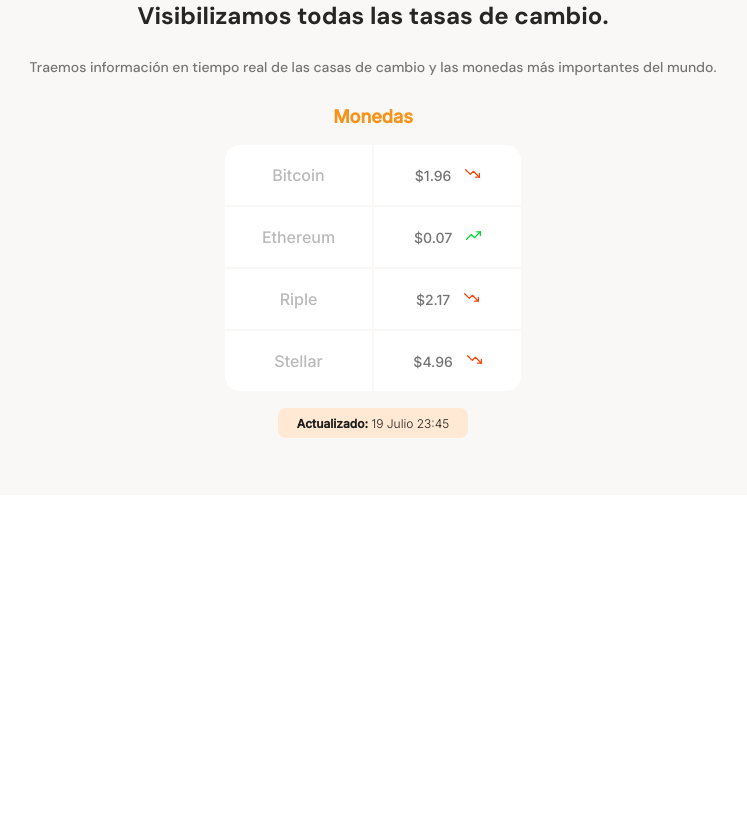
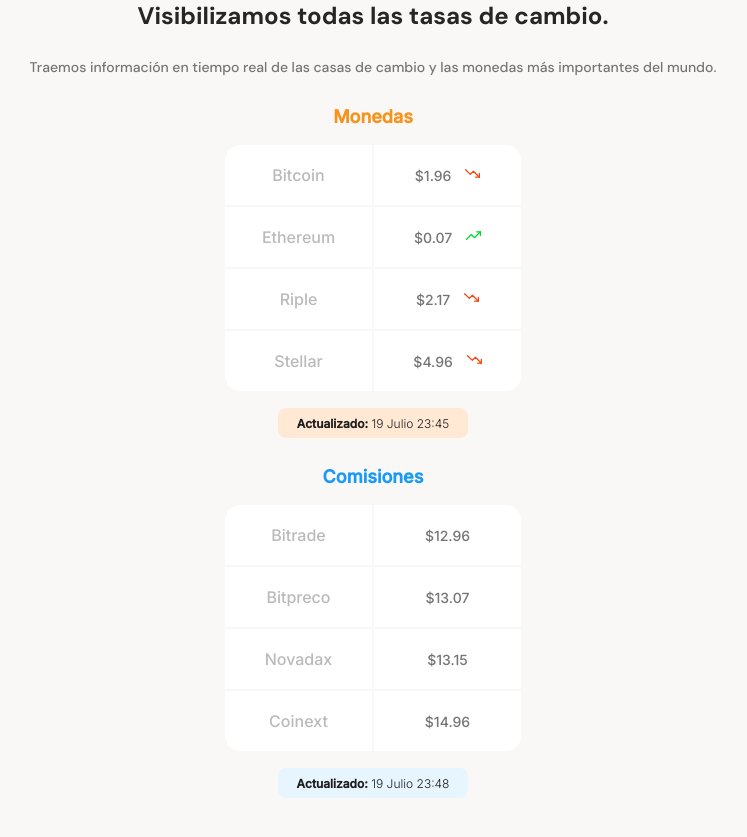
Before and after one commit to isaiorellana-dev/BataBit, a plain HTML site: page index.html in a window 1280 px wide. Shown: the part 661-1498 px from the top of the page, without its empty margins (267-1014 px from the left). Before the commit the page ends 1156 px from the top, so only its background shows below. Drawn offline with Linux system fonts and the light colour scheme.

Commit message:
Agrego la tabla comisiones y modifico las clases

```diff
--- a/css/styles.css
+++ b/css/styles.css
@@ -94,7 +94,7 @@ header img {
   margin-left: 10px;
   background-image: url(../assets/icons/down-arrow.svg);
 }
-/*Seccion 1 del main*/
+/*SeMCion 1 del main*/
 main {
   width: 100%;
   height: auto;
@@ -137,8 +137,8 @@ main {
   line-height: 1.6rem;
   color: #757575;
 }
-/*Tabla*/
-.main-currency-table {
+/*Tabla Monedas*/
+.main-MC-table {
   width: 70%;
   min-width: 235px;
   max-width: 500px;
@@ -146,25 +146,25 @@ main {
   margin: 0 auto;
   font-family: "Inter", sans-serif;
 }
-.main-currency-table .currency-table--title {
+.main-MC-table .MC-table--title {
   margin-bottom: 15px;
   font-size: 1.8rem;
   font-weight: bold;
   line-height: 2.3rem;
   color: var(--bitcoin-orange);
 }
-.currency-table--container {
+.MC-table--container {
   width: 90%;
   min-width: 230px;
   max-width: 300px;
   height: 250px;
   margin: 0 auto;
 }
-.currency-table--container table {
+.MC-table--container table {
   width: 100%;
   height: 100%;
 }
-.currency-table--container td {
+.MC-table--container td {
   width: 40%;
   font-size: 1.6rem;
   font-weight: 500;
@@ -172,25 +172,25 @@ main {
   color: var(--gray);
   background-color: var(--just-white);
 }
-.currency-table--container .table__top-left {
+.MC-table--container .table__top-left {
   border-radius: 15px 0 0 0;
 }
-.currency-table--container .table__top-right {
+.MC-table--container .table__top-right {
   border-radius: 0 15px 0 0;
 }
-.currency-table--container .table__bottom-left {
+.MC-table--container .table__bottom-left {
   border-radius: 0 0 0 15px;
 }
-.currency-table--container .table__bottom-right {
+.MC-table--container .table__bottom-right {
   border-radius: 0 0 15px 0;
 }
-.currency-table--container .table__right {
+.MC-table--container .table__right {
   font-size: 1.4rem;
   font-weight: normal;
   line-height: 1.7rem;
   color: #757575;
 }
-.currency-table--container .down {
+.MC-table--container .down {
   display: inline-block;
   width: 15px;
   height: 15px;
@@ -200,7 +200,7 @@ main {
   background-position: center;
   background-repeat: no-repeat;
 }
-.currency-table--container .up {
+.MC-table--container .up {
   display: inline-block;
   width: 15px;
   height: 15px;
@@ -210,19 +210,41 @@ main {
   background-position: center;
   background-repeat: no-repeat;
 }
-.currency-table--date {
+.MC-table--date {
   width: 190px;
   height: 30px;
   margin: 0 auto;
   margin-top: 15px;
   padding: 8px;
-
   background-color: var(--soft-orange);
   border-radius: 8px;
 }
-.currency-table--date p {
+.MC-table--date p {
   font-size: 1.2rem;
   font-weight: 300;
   line-height: 1.5rem;
   color: var(--warm-black);
 }
+/*Tabla Comision*/
+.main-MC-table .C-table--title {
+  margin-bottom: 15px;
+  font-size: 1.8rem;
+  font-weight: bold;
+  line-height: 2.3rem;
+  color: var(--secondary-blue);
+}
+.C-table--date {
+  width: 190px;
+  height: 30px;
+  margin: 0 auto;
+  margin-top: 15px;
+  padding: 8px;
+  background-color: var(--soft-blue);
+  border-radius: 8px;
+}
+.C-table--date p {
+  font-size: 1.2rem;
+  font-weight: 300;
+  line-height: 1.5rem;
+  color: var(--warm-black);
+}
--- a/index.html
+++ b/index.html
@@ -37,9 +37,9 @@
           </p>
         </div>
         <section class="main-tables-container">
-          <div class="main-currency-table">
-            <p class="currency-table--title">Monedas</p>
-            <div class="currency-table--container">
+          <div class="main-MC-table">
+            <p class="MC-table--title">Monedas</p>
+            <div class="MC-table--container">
               <table>
                 <tr>
                   <td class="table__top-left">Bitcoin</td>
@@ -63,8 +63,34 @@
                 </tr>
               </table>
             </div>
-            <div class="currency-table--date">
+            <div class="MC-table--date">
               <p><b>Actualizado:</b> 19 Julio 23:45</p>
+            </div>
+          </div>
+          <div class="main-MC-table">
+            <p class="C-table--title">Comisiones</p>
+            <div class="MC-table--container">
+              <table>
+                <tr>
+                  <td class="table__top-left">Bitrade</td>
+                  <td class="table__top-right table__right">$12.96</td>
+                </tr>
+                <tr>
+                  <td>Bitpreco</td>
+                  <td class="table__right">$13.07</td>
+                </tr>
+                <tr>
+                  <td>Novadax</td>
+                  <td class="table__right">$13.15</td>
+                </tr>
+                <tr>
+                  <td class="table__bottom-left">Coinext</td>
+                  <td class="table__bottom-right table__right">$14.96</td>
+                </tr>
+              </table>
+            </div>
+            <div class="C-table--date">
+              <p><b>Actualizado:</b> 19 Julio 23:48</p>
             </div>
           </div>
         </section>
```
